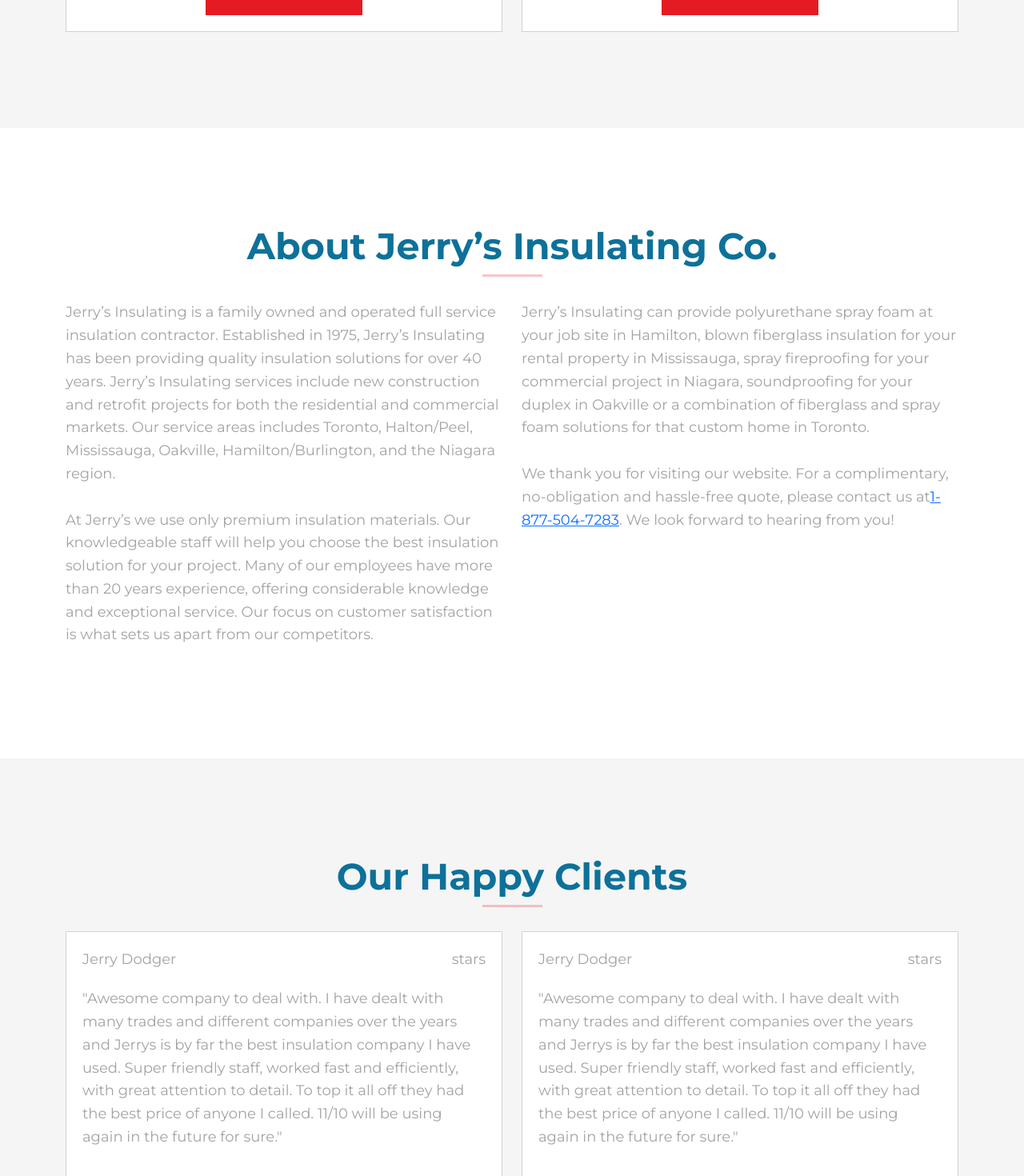
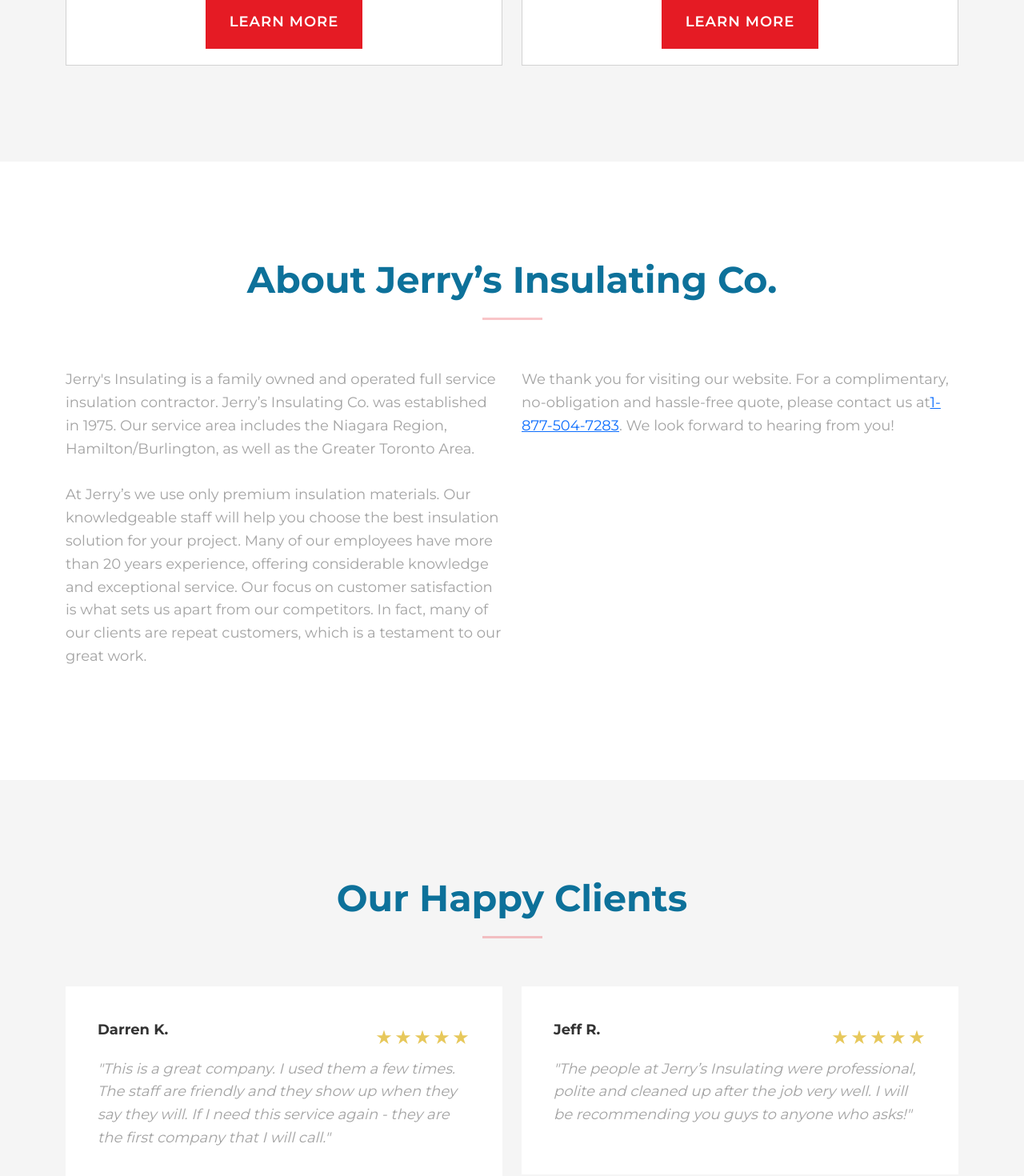
Before and after one commit to jerrysinsulating/jerrys, a Next.js app: page / in a window 1280 px wide. Shown: the part 1967-3437 px from the top of the page at 80% size. Built offline with nearby package versions, Linux system fonts and the light colour scheme.

Commit message:
Continue on home

```diff
--- a/package.json
+++ b/package.json
@@ -9,6 +9,11 @@
     "lint": "next lint"
   },
   "dependencies": {
+    "@fortawesome/fontawesome-svg-core": "^6.5.2",
+    "@fortawesome/free-brands-svg-icons": "^6.5.1",
+    "@fortawesome/free-regular-svg-icons": "^6.5.2",
+    "@fortawesome/free-solid-svg-icons": "^6.5.2",
+    "@fortawesome/react-fontawesome": "^0.2.0",
     "@next/font": "^14.0.3",
     "bootstrap": "^5.3.3",
     "next": "13.5.6",
--- a/src/components/TestimonialCard/TestimonialCard.js
+++ b/src/components/TestimonialCard/TestimonialCard.js
@@ -1,15 +1,62 @@
-import { Container, Row, Col, Button, Card } from "reactstrap";
-import Link from "next/link";
+import { Row, Col, Card } from "reactstrap";
+import { FontAwesomeIcon } from "@fortawesome/react-fontawesome";
+import { faStar } from "@fortawesome/free-solid-svg-icons";
 
 const TestimonialCard = ({ author, desc }) => {
   return (
-    <>
+    <section className="testimonial-card">
       <Card>
         <Row>
           <Col lg="12">
             <div className="d-flex align-items-center justify-content-between">
               <p className="author">{author}</p>
-              <p>stars</p>
+              <div className="flex">
+                <svg
+                  xmlns="http://www.w3.org/2000/svg"
+                  viewBox="0 0 24 24"
+                  width="24"
+                  height="24"
+                  fill="#E7C85B"
+                >
+                  <path d="M12 1.5l2.18 6.651h7.029l-5.698 4.151 2.18 6.649-5.709-4.157-5.698 4.157 2.18-6.649-5.698-4.151h7.03z" />
+                </svg>
+                <svg
+                  xmlns="http://www.w3.org/2000/svg"
+                  viewBox="0 0 24 24"
+                  width="24"
+                  height="24"
+                  fill="#E7C85B"
+                >
+                  <path d="M12 1.5l2.18 6.651h7.029l-5.698 4.151 2.18 6.649-5.709-4.157-5.698 4.157 2.18-6.649-5.698-4.151h7.03z" />
+                </svg>
+                <svg
+                  xmlns="http://www.w3.org/2000/svg"
+                  viewBox="0 0 24 24"
+                  width="24"
+                  height="24"
+                  fill="#E7C85B"
+                >
+                  <path d="M12 1.5l2.18 6.651h7.029l-5.698 4.151 2.18 6.649-5.709-4.157-5.698 4.157 2.18-6.649-5.698-4.151h7.03z" />
+                </svg>
+                <svg
+                  xmlns="http://www.w3.org/2000/svg"
+                  viewBox="0 0 24 24"
+                  width="24"
+                  height="24"
+                  fill="#E7C85B"
+                >
+                  <path d="M12 1.5l2.18 6.651h7.029l-5.698 4.151 2.18 6.649-5.709-4.157-5.698 4.157 2.18-6.649-5.698-4.151h7.03z" />
+                </svg>
+                <svg
+                  xmlns="http://www.w3.org/2000/svg"
+                  viewBox="0 0 24 24"
+                  width="24"
+                  height="24"
+                  fill="#E7C85B"
+                >
+                  <path d="M12 1.5l2.18 6.651h7.029l-5.698 4.151 2.18 6.649-5.709-4.157-5.698 4.157 2.18-6.649-5.698-4.151h7.03z" />
+                </svg>
+              </div>
             </div>
           </Col>
         </Row>
@@ -19,7 +66,7 @@
           </Col>
         </Row>
       </Card>
-    </>
+    </section>
   );
 };
 
--- a/src/components/TestimonialCard/testimonial-card.scss
+++ b/src/components/TestimonialCard/testimonial-card.scss
@@ -1,8 +1,18 @@
 @import "../../pages/variables.scss";
 
 .testimonial-card {
-  .author {
-    color: $dark-grey !important;
-    font-weight: bold;
+  margin-bottom: 20px;
+  .card {
+    border: none;
+    padding: 40px;
+  }
+  p {
+    &.author {
+      color: $dark-grey;
+      font-weight: bold;
+    }
+    &.desc {
+      font-style: italic;
+    }
   }
 }
--- a/src/components/shared/CTA/CTA.js
+++ b/src/components/shared/CTA/CTA.js
@@ -9,6 +9,7 @@
           <Row className="text-center">
             <Col lg="12">
               <h2>Request An Estimate</h2>
+              <hr />
               <Link href="/contact-us">
                 <Button>Contact/Request Estimate</Button>
               </Link>
--- a/src/components/shared/CTA/cta.scss
+++ b/src/components/shared/CTA/cta.scss
@@ -0,0 +1,18 @@
+@import "../../../pages/breakpoints.scss";
+@import "../../../pages/variables.scss";
+
+.cta {
+  padding: 80px 0px 80px 0px;
+  @include bp-tablet-sm {
+    padding: 30px 0px 30px 0px;
+  }
+  background: $light-blue;
+  h2 {
+    color: $white;
+    margin-bottom: 30px;
+  }
+  hr {
+    border-top: 1px solid $white;
+    padding-bottom: 30px;
+  }
+}
--- a/src/components/shared/Footer/footer.scss
+++ b/src/components/shared/Footer/footer.scss
@@ -0,0 +1,16 @@
+@import "../../../pages/breakpoints.scss";
+@import "../../../pages/variables.scss";
+
+footer {
+  background: $dark-grey;
+  padding: 30px 0px 30px 0px;
+  a,
+  p {
+    color: $white;
+  }
+  .text-end {
+    @include bp-tablet-sm {
+      text-align: left !important;
+    }
+  }
+}
--- a/src/pages/_app.js
+++ b/src/pages/_app.js
@@ -9,6 +9,8 @@
 import "../pages/home-about.scss";
 import "../pages/home-testimonials.scss";
 import "../components/TestimonialCard/testimonial-card.scss";
+import "../components/shared/CTA/cta.scss";
+import "../components/shared/Footer/footer.scss";
 import Navigation from "@/components/shared/Nav/Nav";
 import CTA from "@/components/shared/CTA/CTA";
 import Footer from "@/components/shared/Footer/Footer";
--- a/src/pages/index.js
+++ b/src/pages/index.js
@@ -1,6 +1,5 @@
 import { Container, Row, Col } from "reactstrap";
 import Head from "next/head";
-import { Montserrat } from "next/font/google";
 
 import "bootstrap/dist/css/bootstrap.min.css";
 import Hero from "@/components/Hero/Hero";
@@ -34,14 +33,10 @@
           <Row>
             <Col lg="6">
               <p>
-                Jerry’s Insulating is a family owned and operated full service
-                insulation contractor. Established in 1975, Jerry’s Insulating
-                has been providing quality insulation solutions for over 40
-                years. Jerry’s Insulating services include new construction and
-                retrofit projects for both the residential and commercial
-                markets. Our service areas includes Toronto, Halton/Peel,
-                Mississauga, Oakville, Hamilton/Burlington, and the Niagara
-                region.
+                Jerry's Insulating is a family owned and operated full service
+                insulation contractor. Jerry’s Insulating Co. was established in
+                1975. Our service area includes the Niagara Region,
+                Hamilton/Burlington, as well as the Greater Toronto Area.
                 <br />
                 <br />
                 At Jerry’s we use only premium insulation materials. Our
@@ -49,19 +44,12 @@
                 solution for your project. Many of our employees have more than
                 20 years experience, offering considerable knowledge and
                 exceptional service. Our focus on customer satisfaction is what
-                sets us apart from our competitors.
+                sets us apart from our competitors. In fact, many of our clients
+                are repeat customers, which is a testament to our great work.
               </p>
             </Col>
             <Col lg="6">
               <p>
-                Jerry’s Insulating can provide polyurethane spray foam at your
-                job site in Hamilton, blown fiberglass insulation for your
-                rental property in Mississauga, spray fireproofing for your
-                commercial project in Niagara, soundproofing for your duplex in
-                Oakville or a combination of fiberglass and spray foam solutions
-                for that custom home in Toronto.
-                <br />
-                <br />
                 We thank you for visiting our website. For a complimentary,
                 no-obligation and hassle-free quote, please contact us at
                 <a href="tel:1-877-504-7283">1-877-504-7283</a>. We look forward
@@ -82,28 +70,28 @@
           <Row>
             <Col lg="6">
               <TestimonialCard
-                author="Jerry Dodger"
-                desc="Awesome company to deal with. I have dealt with many trades and different companies over the years and Jerrys is by far the best insulation company I have used. Super friendly staff, worked fast and efficiently, with great attention to detail. To top it all off they had the best price of anyone I called. 11/10 will be using again in the future for sure."
+                author="Darren K."
+                desc="This is a great company. I used them a few times. The staff are friendly and they show up when they say they will. If I need this service again - they are the first company that I will call."
               />
             </Col>
             <Col lg="6">
               <TestimonialCard
-                author="Jerry Dodger"
-                desc="Awesome company to deal with. I have dealt with many trades and different companies over the years and Jerrys is by far the best insulation company I have used. Super friendly staff, worked fast and efficiently, with great attention to detail. To top it all off they had the best price of anyone I called. 11/10 will be using again in the future for sure."
+                author="Jeff R."
+                desc="The people at Jerry’s Insulating were professional, polite and cleaned up after the job very well. I will be recommending you guys to anyone who asks!"
               />
             </Col>
           </Row>
           <Row>
             <Col lg="6">
               <TestimonialCard
-                author="Jerry Dodger"
-                desc="Awesome company to deal with. I have dealt with many trades and different companies over the years and Jerrys is by far the best insulation company I have used. Super friendly staff, worked fast and efficiently, with great attention to detail. To top it all off they had the best price of anyone I called. 11/10 will be using again in the future for sure."
+                author="Dan D."
+                desc="I had a very good experience working with Jerry’s. Very professional. They quoted a more complete job than their competition.  Friendly staff all around and they did a fantastic job. Highly recommended."
               />
             </Col>
             <Col lg="6">
               <TestimonialCard
-                author="Jerry Dodger"
-                desc="Awesome company to deal with. I have dealt with many trades and different companies over the years and Jerrys is by far the best insulation company I have used. Super friendly staff, worked fast and efficiently, with great attention to detail. To top it all off they had the best price of anyone I called. 11/10 will be using again in the future for sure."
+                author="Randy W."
+                desc="Your service was terrific, especially on short notice. Your service people were clean, polite, and professional. We are very happy."
               />
             </Col>
           </Row>
--- a/src/pages/typography.scss
+++ b/src/pages/typography.scss
@@ -19,7 +19,8 @@
   width: 75px;
   border-top: 3px solid $red;
   margin: 0 auto;
-  padding-bottom: 30px;
+  margin-top: 20px;
+  padding-bottom: 60px;
 }
 
 p {
--- a/src/pages/variables.scss
+++ b/src/pages/variables.scss
@@ -2,6 +2,8 @@
 $light-blue: #0093d0;
 $dark-blue: #0d719a;
 $dark-grey: #333333;
+$black: #000;
 $light-grey: #f5f5f5;
 $body: #a3a3a3;
 $red: #e51b24;
+$yellow: #e7c85b;
```
Also changed, not shown: src/components/shared/Footer/Footer.js (+9 -6 lines), 2 other files (tests, documents, lock files or other folders).
